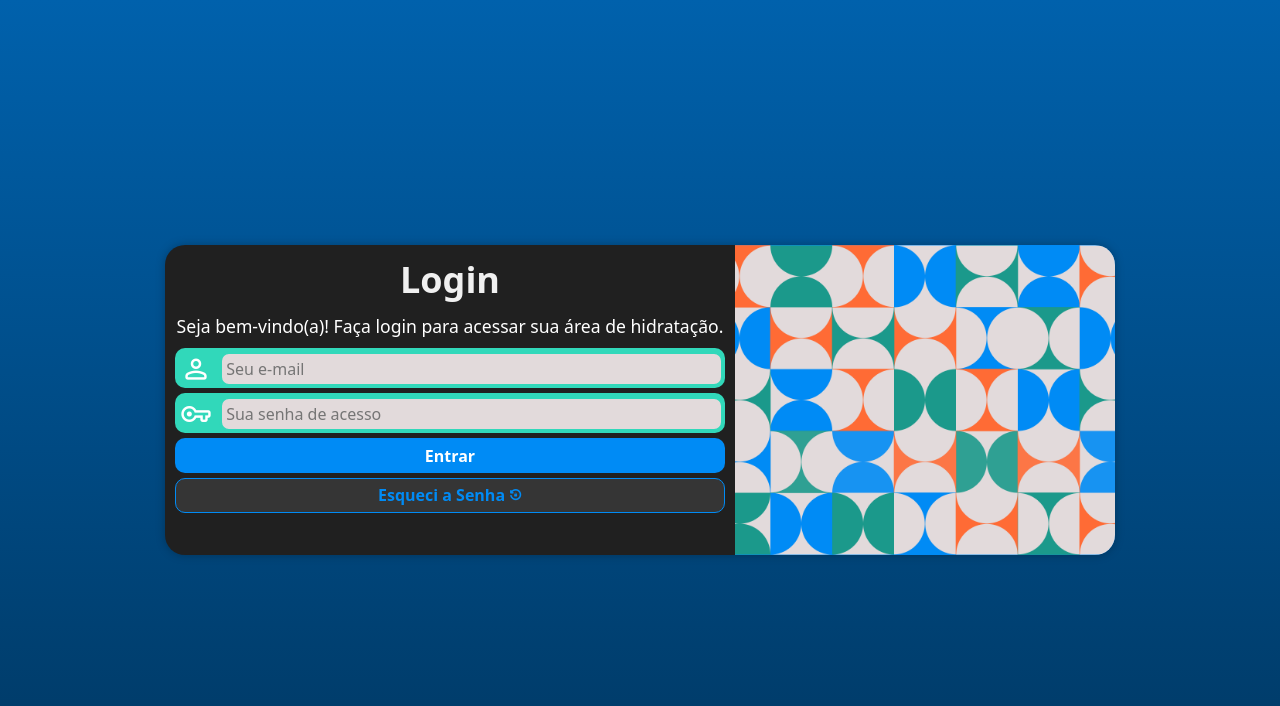
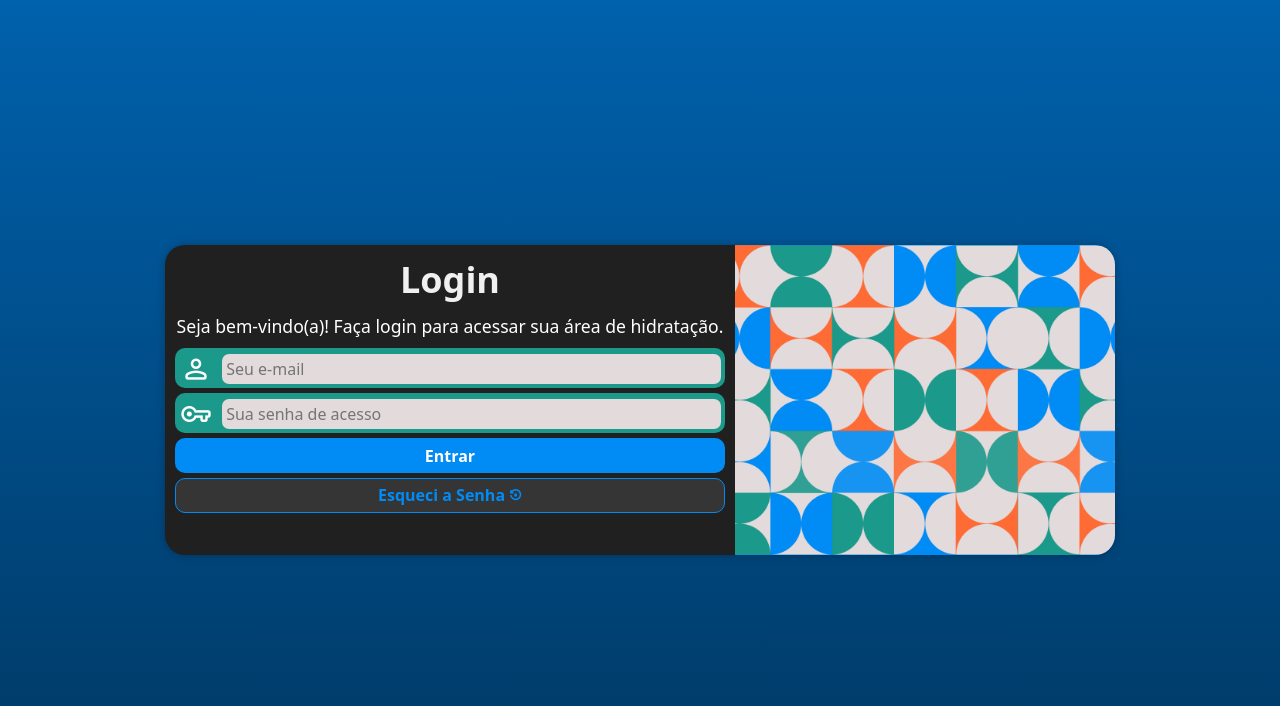
Before and after one commit to mateusluciano/projeto-login, a plain HTML site: page index.html in a window 1280 px wide. Drawn offline with nearby package versions, Linux system fonts and the dark colour scheme.

Commit message:
dark mode acima de 768px

```diff
--- a/estilos/media-queries.css
+++ b/estilos/media-queries.css
@@ -84,7 +84,7 @@
 @media (prefers-color-scheme: dark) {
     /* Estilos para o modo escuro */
     main {
-        background-color: #353535;
+        background-color: #003863;
     }
     section#login {
         background-color: #202020;
@@ -114,6 +114,15 @@
     div#formulario > p {
         color: #FFFFFF;
     }
+    form > div.campo {
+        background-color: #1B998B;
+    }
+    div.campo > input {
+        border: 3px solid #1B998B;
+    }
+    div.campo > input:focus-within {
+        color: rgb(240, 240, 240);
+    }
     form > a.botao {
         background-color: #353535;
     }
```
